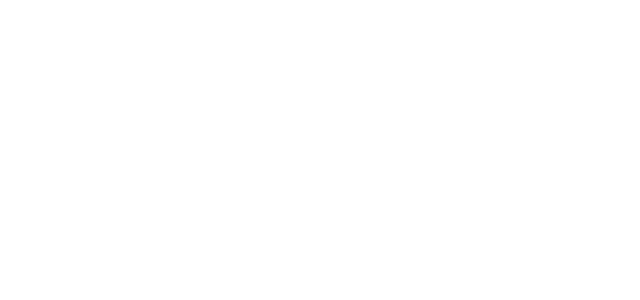
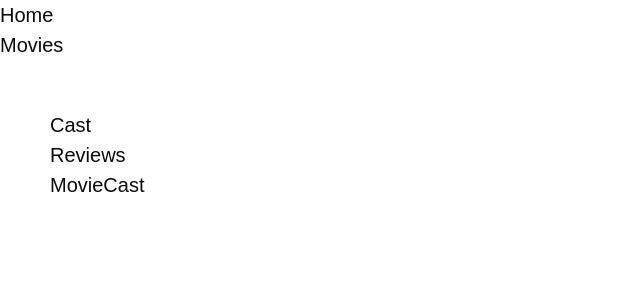
Before and after one commit to iryna-kyryllova/goit-neo-react-hw-module5, a React (Vite) app: page /movies/1/cast in a window 1280 px wide. Shown: the top 300 px of the page, without its empty margins (0-640 px from the left). Built offline with nearby package versions, Linux system fonts and the light colour scheme; a web font is replaced by a local one.

Commit message:
add app navigation, basic structure

```diff
--- a/package.json
+++ b/package.json
@@ -16,7 +16,8 @@
     "react-dom": "^18.3.1",
     "react-hot-toast": "^2.4.1",
     "react-icons": "^5.3.0",
-    "react-loader-spinner": "^6.1.6"
+    "react-loader-spinner": "^6.1.6",
+    "react-router-dom": "^6.26.2"
   },
   "devDependencies": {
     "@eslint/js": "^9.9.0",
--- a/src/App.jsx
+++ b/src/App.jsx
@@ -1,5 +1,13 @@
 import { useState } from 'react'
+import { Routes, Route } from 'react-router-dom'
 import { Toaster } from 'react-hot-toast'
+import Navigation from 'components/Navigation/Navigation'
+import HomePage from 'pages/HomePage/HomePage'
+import MoviesPage from 'pages/MoviesPage/MoviesPage'
+import MovieDetailsPage from 'pages/MovieDetailsPage/MovieDetailsPage'
+import MovieCast from 'components/MovieCast/MovieCast'
+import MovieReviews from 'components/MovieReviews/MovieReviews'
+import NotFoundPage from 'pages/NotFoundPage/NotFoundPage'
 import ErrorMessage from 'components/ErrorMessage/ErrorMessage'
 import Loader from 'components/Loader/Loader'
 
@@ -9,9 +17,19 @@
 
   return (
     <>
+      <Navigation />
       <div className='app-container container'>
         {isError && <ErrorMessage />}
         {isLoading && <Loader />}
+        <Routes>
+          <Route path='/' element={<HomePage />} />
+          <Route path='/movies' element={<MoviesPage />} />
+          <Route path='/movies/:movieId' element={<MovieDetailsPage />}>
+            <Route path='cast' element={<MovieCast />} />
+            <Route path='reviews' element={<MovieReviews />} />
+          </Route>
+          <Route path='*' element={<NotFoundPage />} />
+        </Routes>
       </div>
       <Toaster position='top-right' />
     </>
--- /dev/null
+++ b/src/components/MovieCast/MovieCast.jsx
@@ -0,0 +1,5 @@
+const MovieCast = () => {
+  return <div>MovieCast</div>
+}
+
+export default MovieCast
--- /dev/null
+++ b/src/components/MovieReviews/MovieReviews.jsx
@@ -0,0 +1,5 @@
+const MovieReviews = () => {
+  return <div>MovieReviews</div>
+}
+
+export default MovieReviews
--- /dev/null
+++ b/src/components/Navigation/Navigation.jsx
@@ -0,0 +1,19 @@
+import { NavLink } from 'react-router-dom'
+import styles from './Navigation.module.css'
+
+const Navigation = () => {
+  return (
+    <nav className={styles.nav}>
+      <ul>
+        <li>
+          <NavLink to='/'>Home</NavLink>
+        </li>
+        <li>
+          <NavLink to='/movies'>Movies</NavLink>
+        </li>
+      </ul>
+    </nav>
+  )
+}
+
+export default Navigation
--- a/src/main.jsx
+++ b/src/main.jsx
@@ -1,14 +1,14 @@
 import { StrictMode } from 'react'
 import { createRoot } from 'react-dom/client'
-import Modal from 'react-modal'
+import { BrowserRouter } from 'react-router-dom'
 import App from './App'
 import 'normalize.css'
 import './index.css'
 
-Modal.setAppElement('#root')
-
 createRoot(document.getElementById('root')).render(
   <StrictMode>
-    <App />
+    <BrowserRouter>
+      <App />
+    </BrowserRouter>
   </StrictMode>
 )
--- /dev/null
+++ b/src/pages/HomePage/HomePage.jsx
@@ -0,0 +1,5 @@
+const HomePage = () => {
+  return <div>HomePage</div>
+}
+
+export default HomePage
--- /dev/null
+++ b/src/pages/MovieDetailsPage/MovieDetailsPage.jsx
@@ -0,0 +1,19 @@
+import { NavLink, Outlet } from 'react-router-dom'
+
+const MovieDetailsPage = () => {
+  return (
+    <div>
+      <ul>
+        <li>
+          <NavLink to='/movies/:movieId/cast'>Cast</NavLink>
+        </li>
+        <li>
+          <NavLink to='/movies/:movieId/reviews'>Reviews</NavLink>
+        </li>
+      </ul>
+      <Outlet />
+    </div>
+  )
+}
+
+export default MovieDetailsPage
--- /dev/null
+++ b/src/pages/MoviesPage/MoviesPage.jsx
@@ -0,0 +1,5 @@
+const MoviesPage = () => {
+  return <div>MoviesPage</div>
+}
+
+export default MoviesPage
--- /dev/null
+++ b/src/pages/NotFoundPage/NotFoundPage.jsx
@@ -0,0 +1,5 @@
+const NotFoundPage = () => {
+  return <div>NotFoundPage</div>
+}
+
+export default NotFoundPage
--- a/vite.config.js
+++ b/vite.config.js
@@ -14,6 +14,7 @@
   },
   resolve: {
     alias: {
+      pages: '/src/pages',
       components: '/src/components',
       styles: '/src/assets/styles',
       api: '/src/api'
```
Also changed, not shown: src/components/Navigation/Navigation.module.css (added), 1 other file (tests, documents, lock files or other folders).
